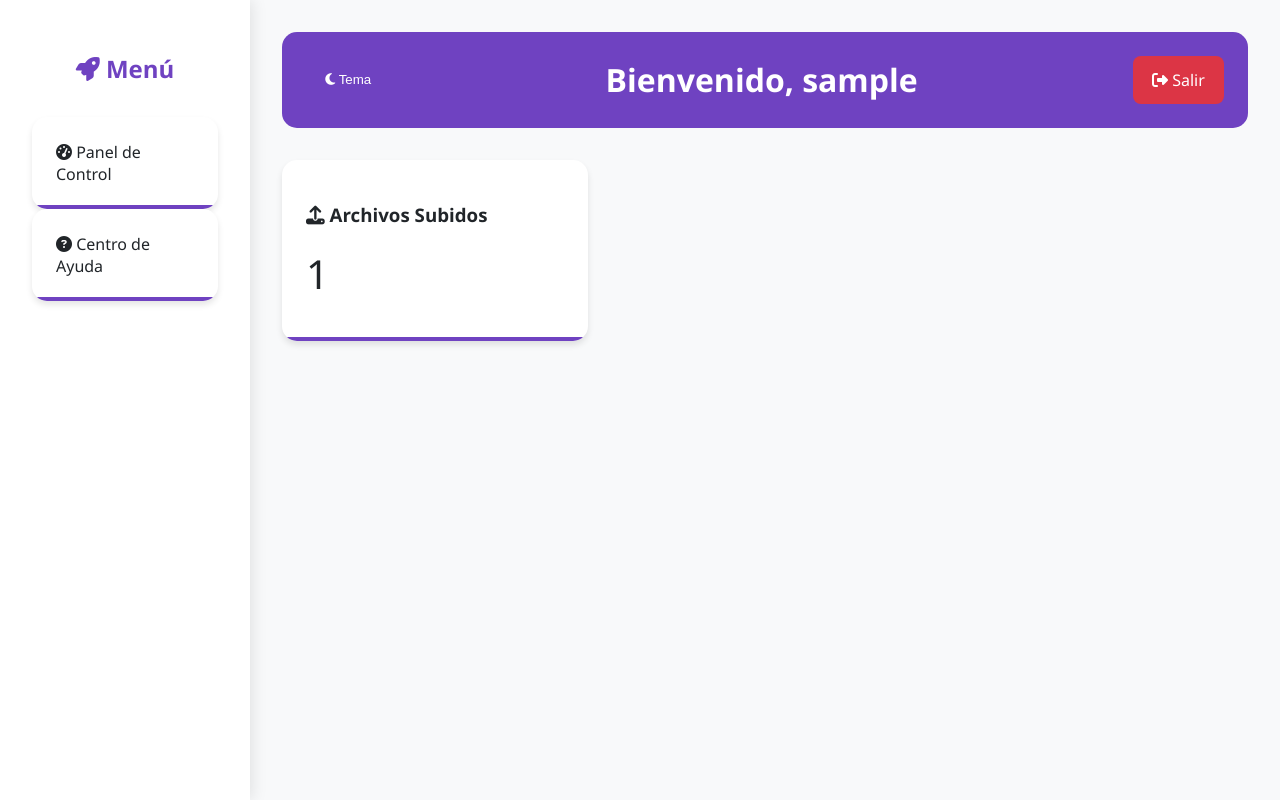
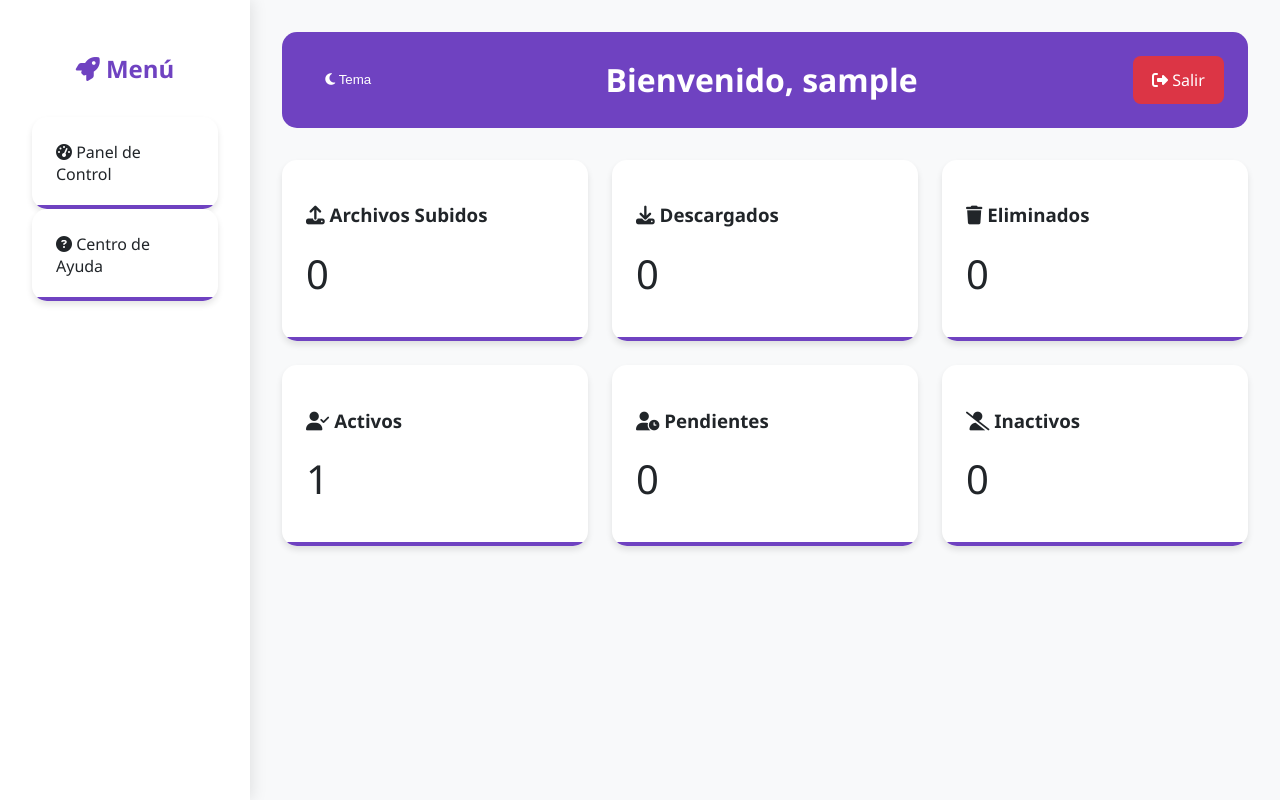
Before and after one commit to RodriOnce/pgroup1-JARR-IB-CM, a PHP site: page /inicio.php in a window 1280 px wide. Run offline with PHP 8.4, Linux system fonts and the light colour scheme; the visitor is signed in with stand-in values (Sample User, id 1); tables that the repository leaves empty or names only in its code hold one stand-in row (values such as "Sample post"); lists and menus that the app fills with data are empty.

Commit message:
Update inicio.php

```diff
--- a/inicio.php
+++ b/inicio.php
@@ -4,7 +4,7 @@ session_start();
 // Configuración de la base de datos
 $servername = "localhost";
 $username = "root";
-$password = "";
+$password = "momo";
 $dbname = "empresa";
 
 try {
@@ -26,7 +26,7 @@ if ($_SERVER['REQUEST_METHOD'] === 'POST' && isset($_POST['login'])) {
 
     if ($usuario && hash('sha256', $input_pass) === $usuario['password']) {
         $_SESSION['username'] = $usuario['nombre'];
-        header("Location: inicio.php");
+        header("Location: inici.php");
         exit();
     } else {
         $error = "Credenciales incorrectas";
@@ -36,23 +36,21 @@ if ($_SERVER['REQUEST_METHOD'] === 'POST' && isset($_POST['login'])) {
 // Cerrar sesión
 if (isset($_GET['logout'])) {
     session_destroy();
-    header("Location: inicio.php");
+    header("Location: inici.php");
     exit();
 }
 
-// Obtener archivos subidos por el usuario actual
-$archivos_subidos = [];
-if (isset($_SESSION['username'])) {
-    $stmt = $conn->prepare("SELECT id, filename, upload_date FROM archivos WHERE scan_user = :username");
-    $stmt->bindParam(':username', $_SESSION['username']);
-    $stmt->execute();
-    $archivos_subidos = $stmt->fetchAll(PDO::FETCH_ASSOC);
-}
-
-// Obtener datos de usuarios
+// Obtener datos
 $usuarios_activos = $conn->query("SELECT * FROM empleados")->fetchAll(PDO::FETCH_ASSOC);
 $usuarios_pendientes = [];
 $usuarios_inactivos = [];
+
+// Datos simulados
+$archivos = [
+    'subidos' => [],
+    'descargados' => [],
+    'eliminados' => []
+];
 ?>
 
 <!DOCTYPE html>
@@ -176,31 +174,6 @@ $usuarios_inactivos = [];
             padding: 1rem;
             border-bottom: 1px solid rgba(0,0,0,0.1);
         }
-
-        .btn-download, .btn-delete {
-            padding: 5px 10px;
-            border-radius: 5px;
-            text-decoration: none;
-            color: white;
-            font-size: 0.9rem;
-            margin: 0 5px;
-        }
-
-        .btn-download {
-            background-color: var(--success);
-        }
-
-        .btn-delete {
-            background-color: var(--danger);
-        }
-
-        .btn-download:hover {
-            background-color: #218838;
-        }
-
-        .btn-delete:hover {
-            background-color: #c82333;
-        }
     </style>
 </head>
 <body data-theme="light">
@@ -240,41 +213,73 @@ $usuarios_inactivos = [];
                         <!-- Primera Fila -->
                         <div class="stat-card" onclick="toggleDetalles('subidos')">
                             <h3><i class="fas fa-upload"></i> Archivos Subidos</h3>
-                            <p style="font-size: 2.5rem; margin: 1rem 0;"><?= count($archivos_subidos) ?></p>
+                            <p style="font-size: 2.5rem; margin: 1rem 0;"><?= count($archivos['subidos']) ?></p>
                             <div class="detalles-panel" id="subidos">
                                 <table class="tabla-detalles">
                                     <thead>
-                                        <tr>
-                                            <th>ID</th>
-                                            <th>Nombre</th>
-                                            <th>Fecha</th>
-                                            <th>Acciones</th>
-                                        </tr>
+                                        <tr><th>ID</th><th>Nombre</th><th>Fecha</th></tr>
                                     </thead>
                                     <tbody>
-                                        <?php if (count($archivos_subidos) > 0): ?>
-                                            <?php foreach($archivos_subidos as $archivo): ?>
-                                                <tr>
-                                                    <td><?= $archivo['id'] ?></td>
-                                                    <td><?= htmlspecialchars($archivo['filename']) ?></td>
-                                                    <td><?= $archivo['upload_date'] ?></td>
-                                                    <td>
-                                                        <a href="download.php?id=<?= $archivo['id'] ?>" class="btn-download">Descargar</a>
-                                                        <a href="eliminar_archivos.php?id=<?= $archivo['id'] ?>" class="btn-delete">Eliminar</a>
-                                                    </td>
-                                                </tr>
-                                            <?php endforeach; ?>
-                                        <?php else: ?>
-                                            <tr>
-                                                <td colspan="4">No hay archivos subidos</td>
-                                            </tr>
-                                        <?php endif; ?>
+                                        <?php foreach($archivos['subidos'] as $archivo): ?>
+                                        <tr><td colspan="3">No hay archivos subidos</td></tr>
+                                        <?php endforeach; ?>
                                     </tbody>
                                 </table>
                             </div>
                         </div>
 
-                        <!-- Otras secciones (descargados, eliminados, etc.) -->
+                        <div class="stat-card" onclick="toggleDetalles('descargados')">
+                            <h3><i class="fas fa-download"></i> Descargados</h3>
+                            <p style="font-size: 2.5rem; margin: 1rem 0;"><?= count($archivos['descargados']) ?></p>
+                            <div class="detalles-panel" id="descargados">
+                                <!-- Contenido similar -->
+                            </div>
+                        </div>
+
+                        <div class="stat-card" onclick="toggleDetalles('eliminados')">
+                            <h3><i class="fas fa-trash"></i> Eliminados</h3>
+                            <p style="font-size: 2.5rem; margin: 1rem 0;"><?= count($archivos['eliminados']) ?></p>
+                            <div class="detalles-panel" id="eliminados">
+                                <!-- Contenido similar -->
+                            </div>
+                        </div>
+
+                        <!-- Segunda Fila -->
+                        <div class="stat-card" onclick="toggleDetalles('activos')">
+                            <h3><i class="fas fa-user-check"></i> Activos</h3>
+                            <p style="font-size: 2.5rem; margin: 1rem 0;"><?= count($usuarios_activos) ?></p>
+                            <div class="detalles-panel" id="activos">
+                                <table class="tabla-detalles">
+                                    <thead>
+                                        <tr><th>ID</th><th>Nombre</th></tr>
+                                    </thead>
+                                    <tbody>
+                                        <?php foreach($usuarios_activos as $usuario): ?>
+                                        <tr>
+                                            <td><?= $usuario['id'] ?></td>
+                                            <td><?= htmlspecialchars($usuario['name']) ?></td>
+                                        </tr>
+                                        <?php endforeach; ?>
+                                    </tbody>
+                                </table>
+                            </div>
+                        </div>
+
+                        <div class="stat-card" onclick="toggleDetalles('pendientes')">
+                            <h3><i class="fas fa-user-clock"></i> Pendientes</h3>
+                            <p style="font-size: 2.5rem; margin: 1rem 0;"><?= count($usuarios_pendientes) ?></p>
+                            <div class="detalles-panel" id="pendientes">
+                                <!-- Contenido similar -->
+                            </div>
+                        </div>
+
+                        <div class="stat-card" onclick="toggleDetalles('inactivos')">
+                            <h3><i class="fas fa-user-slash"></i> Inactivos</h3>
+                            <p style="font-size: 2.5rem; margin: 1rem 0;"><?= count($usuarios_inactivos) ?></p>
+                            <div class="detalles-panel" id="inactivos">
+                                <!-- Contenido similar -->
+                            </div>
+                        </div>
                     </div>
                 </div>
             </div>
```
